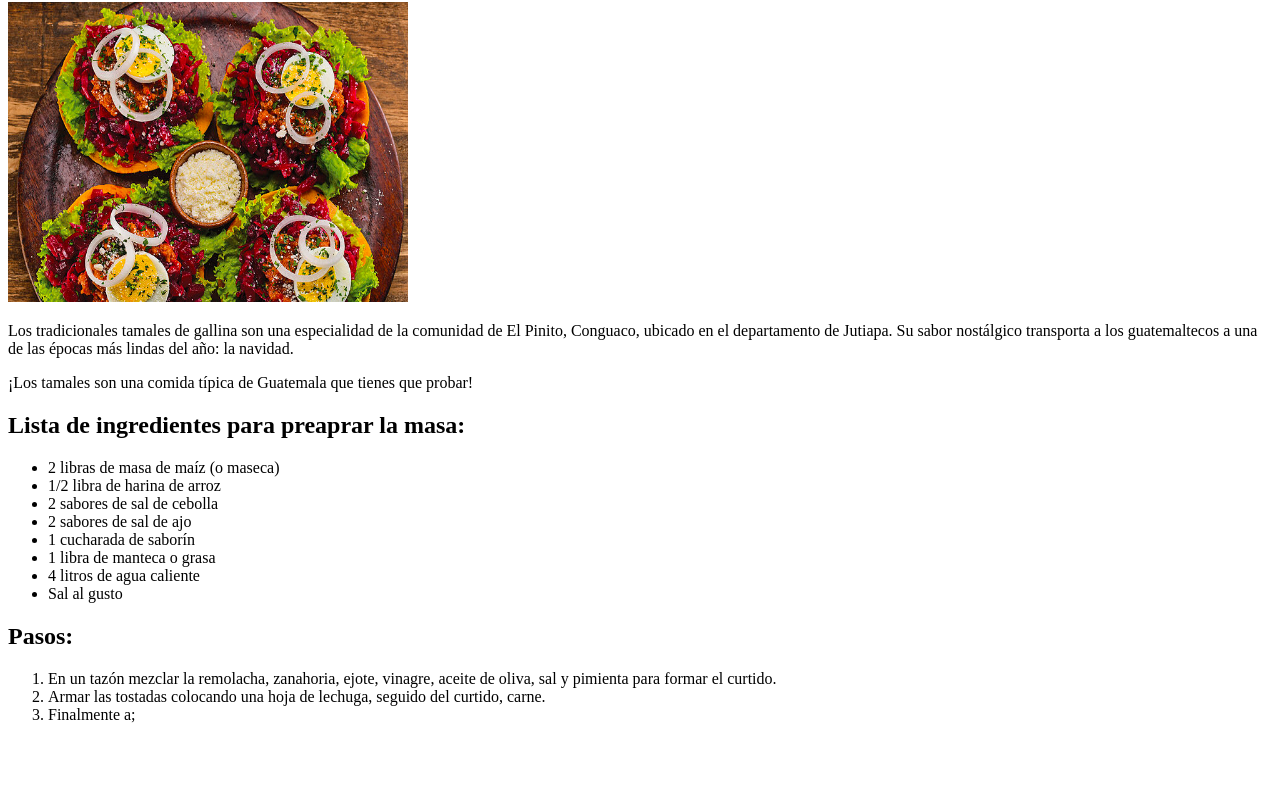
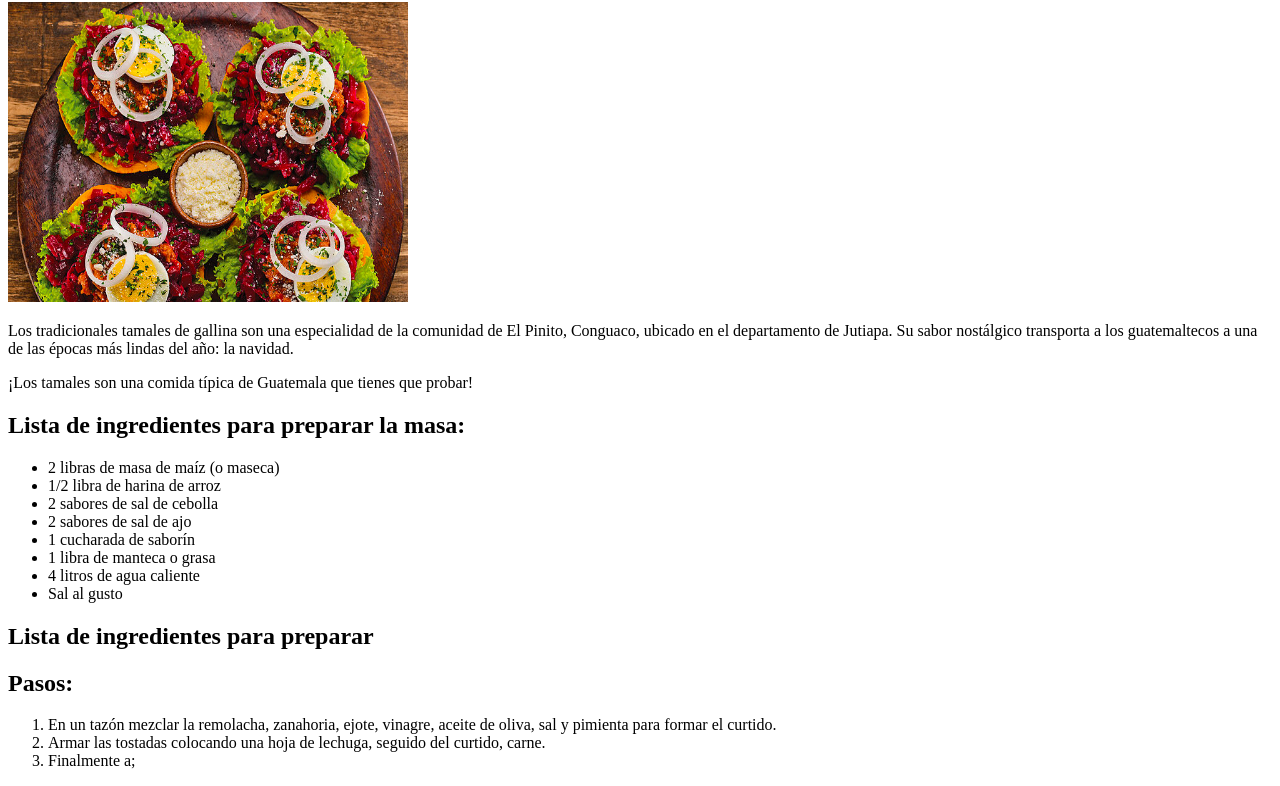
Before and after one commit to Diego-Landony/odin-recipes, a plain HTML site: page recipies/tamales-guatemaltecos.html in a window 1280 px wide. Shown: the part 78-864 px from the top of the page. Before the commit the page ends 818 px from the top, so only its background shows below. Drawn offline with Linux system fonts and the light colour scheme.

Commit message:
actualizando información

```diff
--- a/recipies/tamales-guatemaltecos.html
+++ b/recipies/tamales-guatemaltecos.html
@@ -23,7 +23,7 @@
       ¡Los tamales son una comida típica de Guatemala que tienes que probar!
     </p>
 
-    <h2>Lista de ingredientes para preaprar la masa:</h2>
+    <h2>Lista de ingredientes para preparar la masa:</h2>
     <ul>
       <li>2 libras de masa de maíz (o maseca)</li>
       <li>1/2 libra de harina de arroz</li>
@@ -34,6 +34,8 @@
       <li>4 litros de agua caliente</li>
       <li>Sal al gusto</li>
     </ul>
+
+    <h2>Lista de ingredientes para preparar</h2>
     <h2>Pasos:</h2>
     <ol>
       <li>
```
Also changed, not shown: recipies/enchiladas-guatemaltecas.html (+1 -1 lines).
